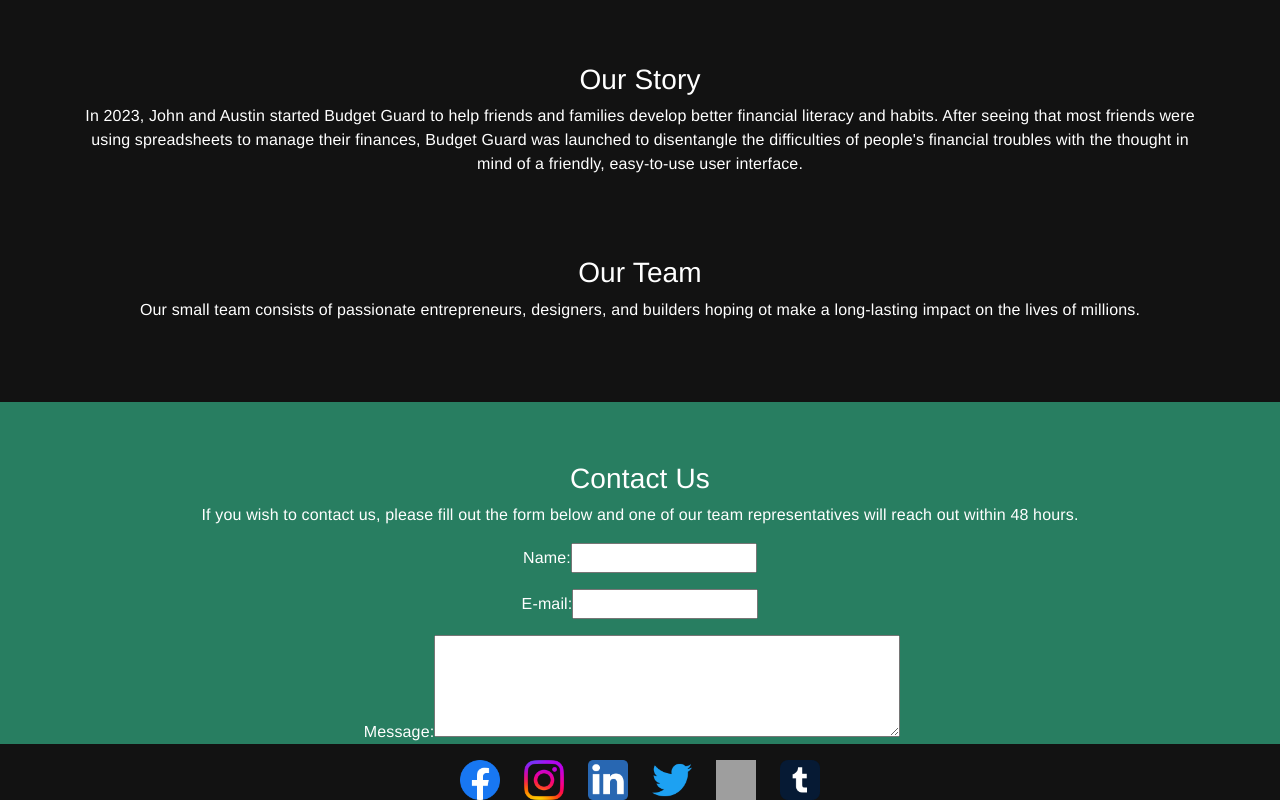
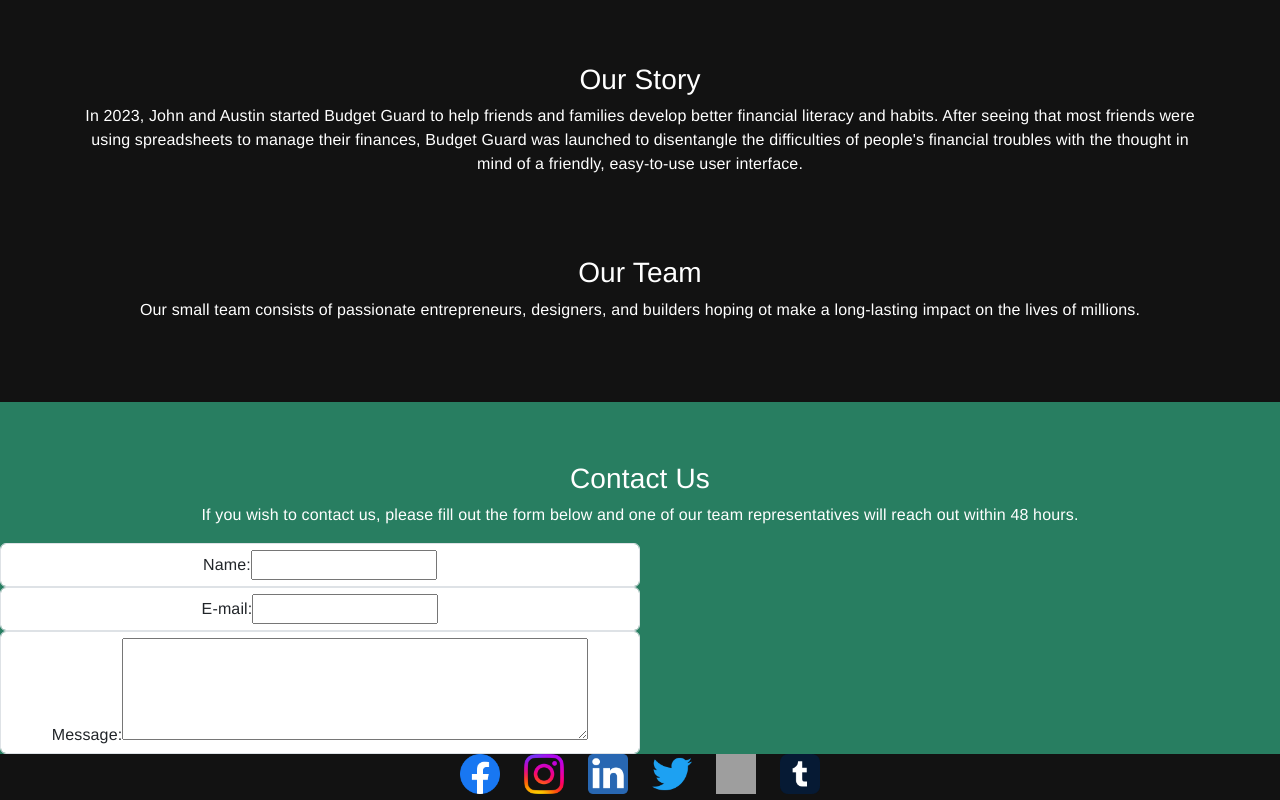
Before and after one commit to HJohnRoss/BudgetApp, a React (Create React App) app in the folder client/: page /about in a window 1280 px wide. Shown: the part 646-1446 px from the top of the page. Built offline with nearby package versions, Linux system fonts and the light colour scheme; grey boxes are pictures that could not be loaded.

Commit message:
about page

```diff
--- a/client/src/veiws/About.jsx
+++ b/client/src/veiws/About.jsx
@@ -47,19 +47,19 @@ const About = (props) => {
         <p>If you wish to contact us, please fill out the form below and one of our
           team representatives will reach out within 48 hours.
         </p>
-        <div>
-          <p>
+        <div className="text-center">
+          <div className="form-control w-50">
             <label>Name: </label>
-            <input type="text" />
-          </p>
-          <p>
+            <input type="text"/>
+          </div>
+          <div className="form-control w-50">
             <label>E-mail: </label>
             <input type="text" />
-          </p>
-          <p className="me-3">
+          </div>
+          <div className="form-control w-50">
             <label>Message: </label>
             <textarea type="textarea" rows="4" cols="50" />
-          </p>
+          </div>
         </div>
       </div>
 
```
Also changed, not shown: client/src/images/about-banner.png.
